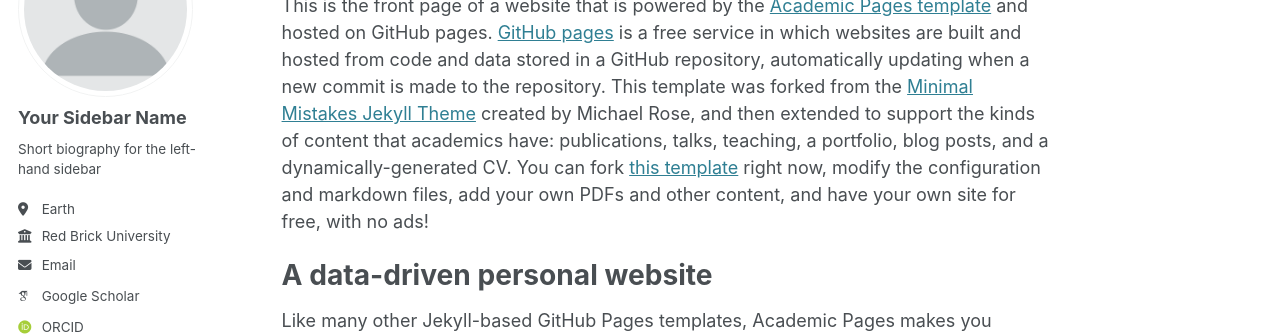
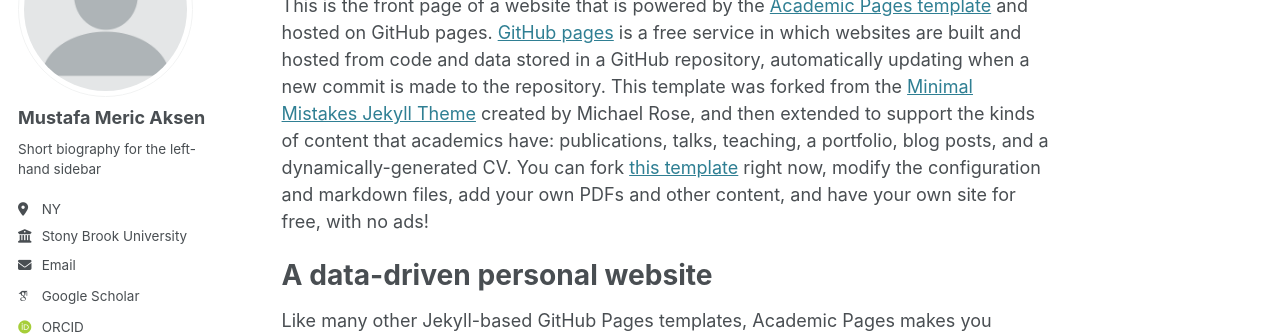
Before and after one commit to aksenmeric/mericaksen, a Jekyll site: the page built from _pages/about.md, in a window 1280 px wide. Shown: the part 184-520 px from the top of the page. Built offline with Jekyll 4.4.1, drawn with Linux system fonts in a browser that asks for light colours; some web fonts are replaced.

Commit message:
Update _config.yml

```diff
--- a/_config.yml
+++ b/_config.yml
@@ -22,17 +22,17 @@ repository               : "academicpages/academicpages.github.io"
 author:
   # Biographic information
   avatar           : "profile.png"
-  name             : "Your Sidebar Name"
+  name             : "Mustafa Meric Aksen"
   pronouns         : # example: "she/her"
   bio              : "Short biography for the left-hand sidebar"
-  location         : "Earth"
-  employer         : "Red Brick University"
+  location         : "NY"
+  employer         : "Stony Brook University"
   uri              : # URL
-  email            : "none@example.org"
+  email            : "mustafa.aksen@stonybrook.edu"
 
   # Academic websites
   arxiv            : # URL - Update with the correct link to your profile
-  googlescholar    : "https://scholar.google.com/citations?user=PS_CX0AAAAAJ"
+  googlescholar    : "https://scholar.google.com/citations?user=4qur5AgAAAAJ&hl=en"
   impactstory      : # URL
   orcid            : "http://orcid.org/yourorcidurl"
   semantic         : # URL
```
